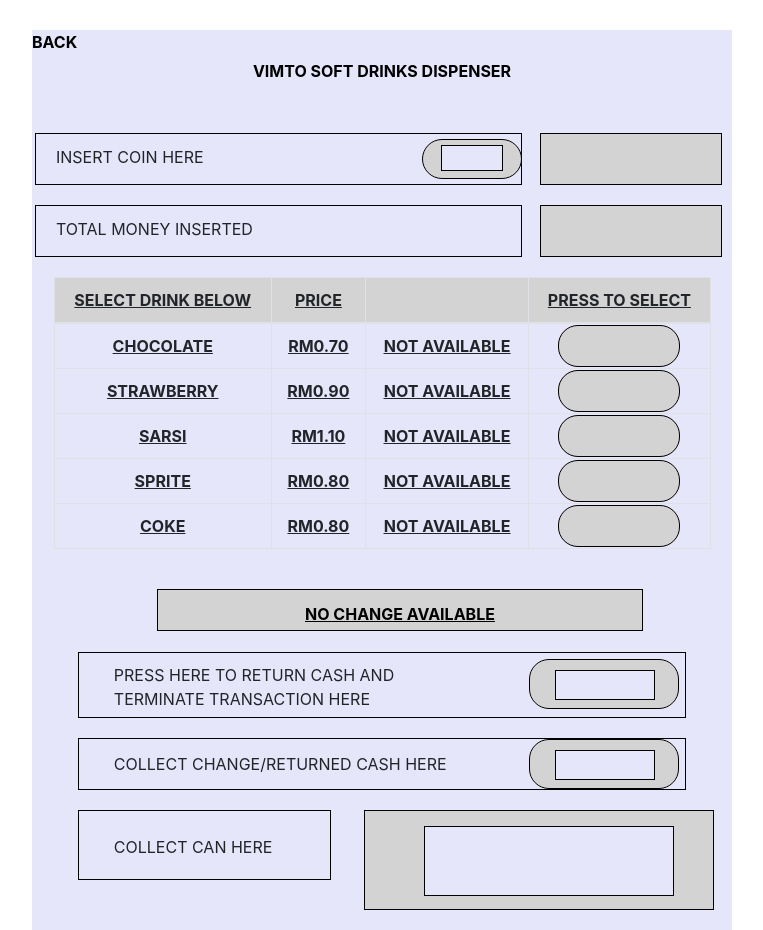
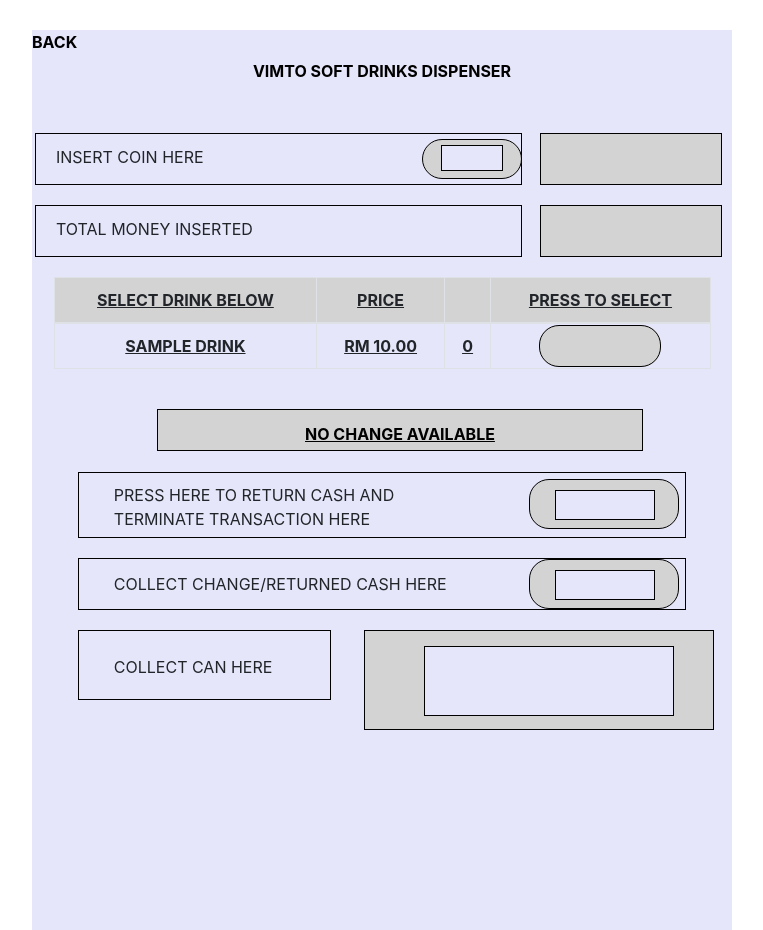
Before and after one commit to muaz234/vmcs-assignment, a PHP site: page /Transaction/index.php in a window 1280 px wide. Shown: the whole page, without its empty margins (258-1021 px from the left). Run offline with PHP 8.4, Linux system fonts and the light colour scheme; tables that the repository leaves empty hold one stand-in row (values such as "Sample post"); a stand-in replaces the project's code that opens the database connection; lists and menus that the app fills with data are empty; some libraries are stand-ins or nearby versions.

Commit message:
list drinks from retrieved from db

```diff
--- a/Transaction/index.php
+++ b/Transaction/index.php
@@ -1,6 +1,9 @@
 <?php
 include('../Drinks/Drink.php');
 include('./Transaction.php');
+include('../db_connect.php');
+$sql = "SELECT name, price, quantity from drinks where on_sale=1";
+$exec = mysqli_query($db, $sql);
 isset($total_coin) ? $total_coin : $total_coin = array();
 $total;
 $temp;
@@ -281,43 +284,47 @@
                                 </tr>
                             </thead>
                             <tbody>
+                                <?php  while($row=mysqli_fetch_assoc($exec))
+                                {
+                                    // var_dump($row);
+                                   ?> <tr style="background-color: #E6E6FA">
+                                    <th><?php echo $row['name']; ?></th>
+                                    <th><?php echo "RM " .number_format($row['price'], 2); ?></th>
+                                    <th style="text-transform: uppercase; text-decoration: underline;"><?php echo (!empty($row['quantity'])) ? $drink_1->quantity : "Not Available"; ?></th>
+                                    <th><a class="purchase_btn"></a></th>
+
+                                    </tr>
+                                    <?php }   ?>
+<!--
                                 <tr style="background-color: #E6E6FA">
-                                <th><?php echo $drink_1->name; ?></th>
-                                <th><?php echo "RM" .number_format($drink_1->price, 2); ?></th>
-                                <th style="text-transform: uppercase; text-decoration: underline;"><?php echo (!empty($drink_1->quantity)) ? $drink_1->quantity : "Not Available"; ?></th>
+                                <th><?php //echo $drink_2->name; ?></th>
+                                <th><?php //echo "RM" .number_format($drink_2->price, 2); ?></th>
+                                <th style="text-transform: uppercase; text-decoration: underline;"><?php //echo (!empty($drink_2->quantity)) ? $drink_2->quantity : "Not Available"; ?></th>
                                 <th><a class="purchase_btn"></a></th>
 
                                 </tr>
 
                                 <tr style="background-color: #E6E6FA">
-                                <th><?php echo $drink_2->name; ?></th>
-                                <th><?php echo "RM" .number_format($drink_2->price, 2); ?></th>
-                                <th style="text-transform: uppercase; text-decoration: underline;"><?php echo (!empty($drink_2->quantity)) ? $drink_2->quantity : "Not Available"; ?></th>
+                                <th><?php //echo $drink_3->name; ?></th>
+                                <th><?php //echo "RM" .number_format($drink_3->price, 2); ?></th>
+                                <th style="text-transform: uppercase; text-decoration: underline;"><?php //echo (!empty($drink_3->quantity)) ? $drink_3->quantity : "Not Available"; ?></th>
                                 <th><a class="purchase_btn"></a></th>
 
                                 </tr>
 
                                 <tr style="background-color: #E6E6FA">
-                                <th><?php echo $drink_3->name; ?></th>
-                                <th><?php echo "RM" .number_format($drink_3->price, 2); ?></th>
-                                <th style="text-transform: uppercase; text-decoration: underline;"><?php echo (!empty($drink_3->quantity)) ? $drink_3->quantity : "Not Available"; ?></th>
+                                <th><?php //echo $drink_4->name; ?></th>
+                                <th><?php //echo "RM" .number_format($drink_4->price, 2) ?></th>
+                                <th style="text-transform: uppercase; text-decoration: underline;"><?php //echo (!empty($drink_4->quantity)) ? $drink_4->quantity : "Not Available"; ?></th>
                                 <th><a class="purchase_btn"></a></th>
 
                                 </tr>
 
                                 <tr style="background-color: #E6E6FA">
-                                <th><?php echo $drink_4->name; ?></th>
-                                <th><?php echo "RM" .number_format($drink_4->price, 2) ?></th>
-                                <th style="text-transform: uppercase; text-decoration: underline;"><?php echo (!empty($drink_4->quantity)) ? $drink_4->quantity : "Not Available"; ?></th>
-                                <th><a class="purchase_btn"></a></th>
-
-                                </tr>
-
-                                <tr style="background-color: #E6E6FA">
-                                <th><?php echo $drink_5->name; ?></th>
-                                <th><?php echo "RM" .number_format($drink_5->price, 2); ?></th>
-                                <th style="text-transform: uppercase; text-decoration: underline;"><?php echo (!empty($drink_5->quantity)) ? $drink_5->quantity : "Not Available"; ?></th>
-                                <th><a class="purchase_btn"></a></th>
+                                <th><?php //echo $drink_5->name; ?></th>
+                                <th><?php //echo "RM" .number_format($drink_5->price, 2); ?></th>
+                                <th style="text-transform: uppercase; text-decoration: underline;"><?php //echo (!empty($drink_5->quantity)) ? $drink_5->quantity : "Not Available"; ?></th>
+                                <th><a class="purchase_btn"></a></th> -->
 
                                 </tr>
                             </tbody>
```
